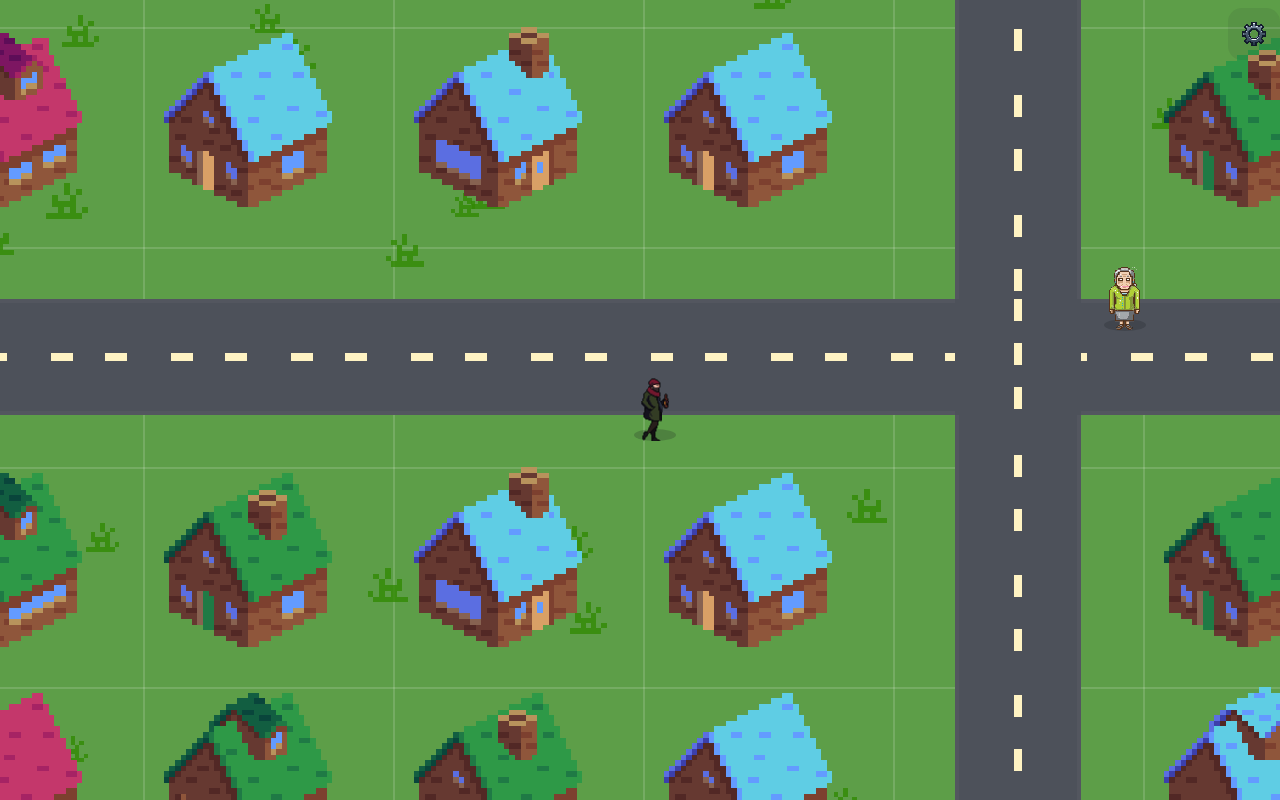
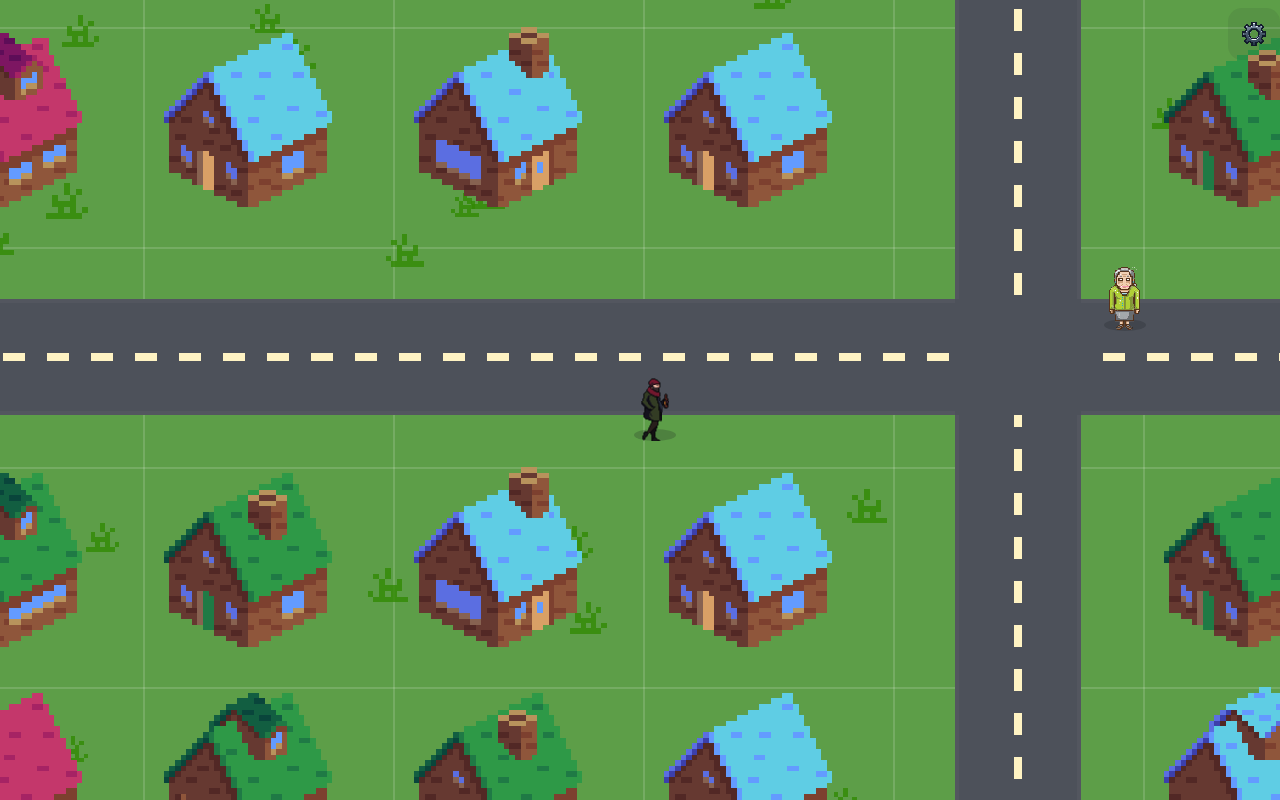
Before and after one commit to KorcakMichal/museum-of-internet, a React (Vite) app: page / in a window 1280 px wide. Built offline with nearby package versions, Linux system fonts and the light colour scheme.

Commit message:
street stripes fix

```diff
--- a/styles.css
+++ b/styles.css
@@ -216,13 +216,12 @@ body {
   inset: 0;
   background-image: repeating-linear-gradient(
     90deg,
-    transparent 0 22px,
-    var(--road-line) 22px 44px,
-    transparent 44px 66px
+    var(--road-line) 0 22px,
+    transparent 22px 44px
   );
-  background-size: 120px 8px;
+  background-size: 44px 8px;
   background-repeat: repeat-x;
-  background-position: center;
+  background-position: left center;
 }
 
 .road-horizontal {
@@ -243,12 +242,12 @@ body {
 .road-vertical::after {
   background-image: repeating-linear-gradient(
     180deg,
-    transparent 0 22px,
-    var(--road-line) 22px 44px,
-    transparent 44px 66px
+    var(--road-line) 0 22px,
+    transparent 22px 44px
   );
   background-repeat: repeat-y;
-  background-size: 8px 120px;
+  background-size: 8px 44px;
+  background-position: center top;
 }
 
 .square {
@@ -267,19 +266,9 @@ body {
   background-color: var(--road-line);
 }
 
-/* Vertical dashed line only */
+/* No stripe in the center square */
 .square::after {
-  left: 50%;
-  top: 0;
-  bottom: 0;
-  width: 8px;
-  transform: translateX(-50%);
-  background: repeating-linear-gradient(
-    180deg,
-    var(--road-line) 0 22px,
-    transparent 22px 44px
-  );
-  background-size: 8px 44px;
+  display: none;
 }
 
 .lot {
```
